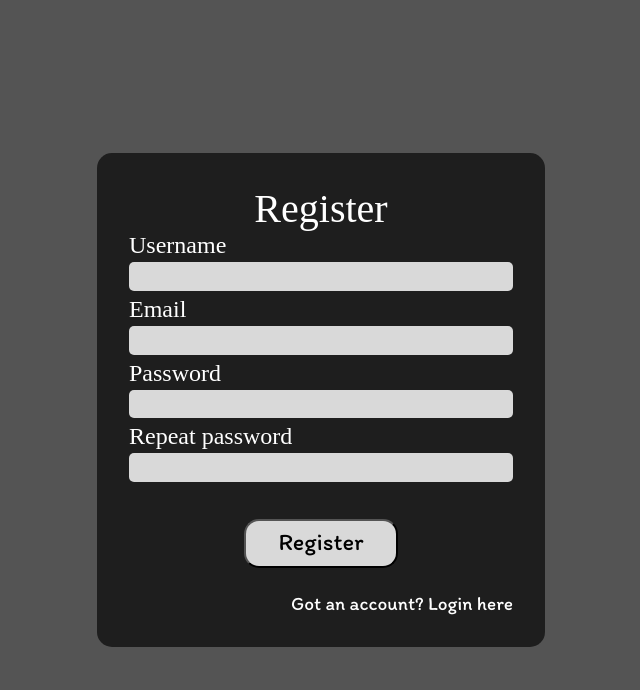
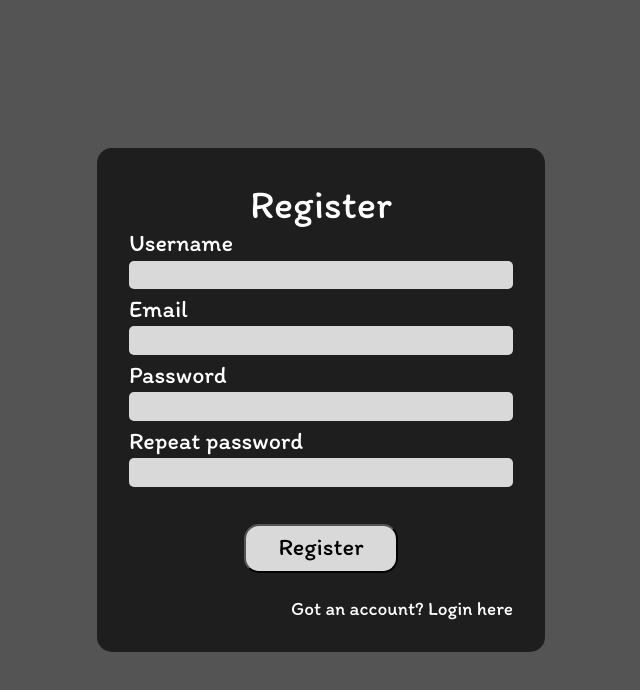
Before and after one commit to Rasmuskrogh/SceneIt, a React (Vite) app: page /auth/register in a window 1280 px wide. Shown: the top 690 px of the page, without its empty margins (319-959 px from the left). Built offline with nearby package versions, Linux system fonts and the light colour scheme; a web font is replaced by a local one.

Commit message:
fixed font on form title and labels

```diff
--- a/src/css/form.css
+++ b/src/css/form.css
@@ -11,6 +11,9 @@
 .form-title {
   text-align: center;
   font-size: 2.5rem;
+  font-family: "Itim", cursive;
+  font-weight: 400;
+  font-style: normal;
 }
 
 .form-title-account {
@@ -19,6 +22,9 @@
   padding-bottom: 2rem;
   font-size: 1.7rem;
   gap: 1rem;
+  font-family: "Itim", cursive;
+  font-weight: 400;
+  font-style: normal;
   img {
     margin-top: 2px;
   }
@@ -38,6 +44,9 @@
 .form-label {
   font-size: 1.5rem;
   padding-bottom: 0.2rem;
+  font-family: "Itim", cursive;
+  font-weight: 400;
+  font-style: normal;
 }
 
 .form-input {
```
